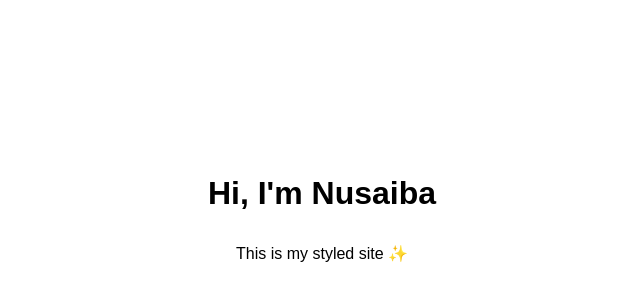
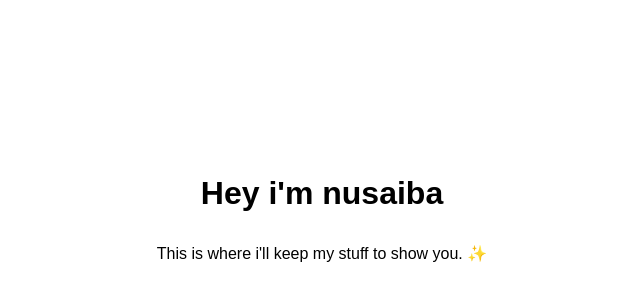
Before and after one commit to nusaibatron/design-portfolio, a Next.js app: page / in a window 1280 px wide. Shown: the part 184-484 px from the top of the page, without its empty margins (318-958 px from the left). Built offline with nearby package versions, Linux system fonts and the light colour scheme.

Commit message:
Change text

```diff
--- a/app/page.jsx
+++ b/app/page.jsx
@@ -1,8 +1,8 @@
 export default function Home() {
   return (
     <main style={{ minHeight: "100vh", display: "flex", flexDirection: "column", justifyContent: "center", alignItems: "center", fontFamily: "sans-serif" }}>
-      <h1 style={{ fontSize: "2rem", marginBottom: "1rem" }}>Hi, I'm Nusaiba</h1>
-      <p>This is my styled site ✨</p>
+      <h1 style={{ fontSize: "2rem", marginBottom: "1rem" }}>Hey i'm nusaiba</h1>
+      <p>This is where i'll keep my stuff to show you. ✨</p>
     </main>
   );
 }
```
Also changed, not shown: 1 other file (tests, documents, lock files or other folders).
